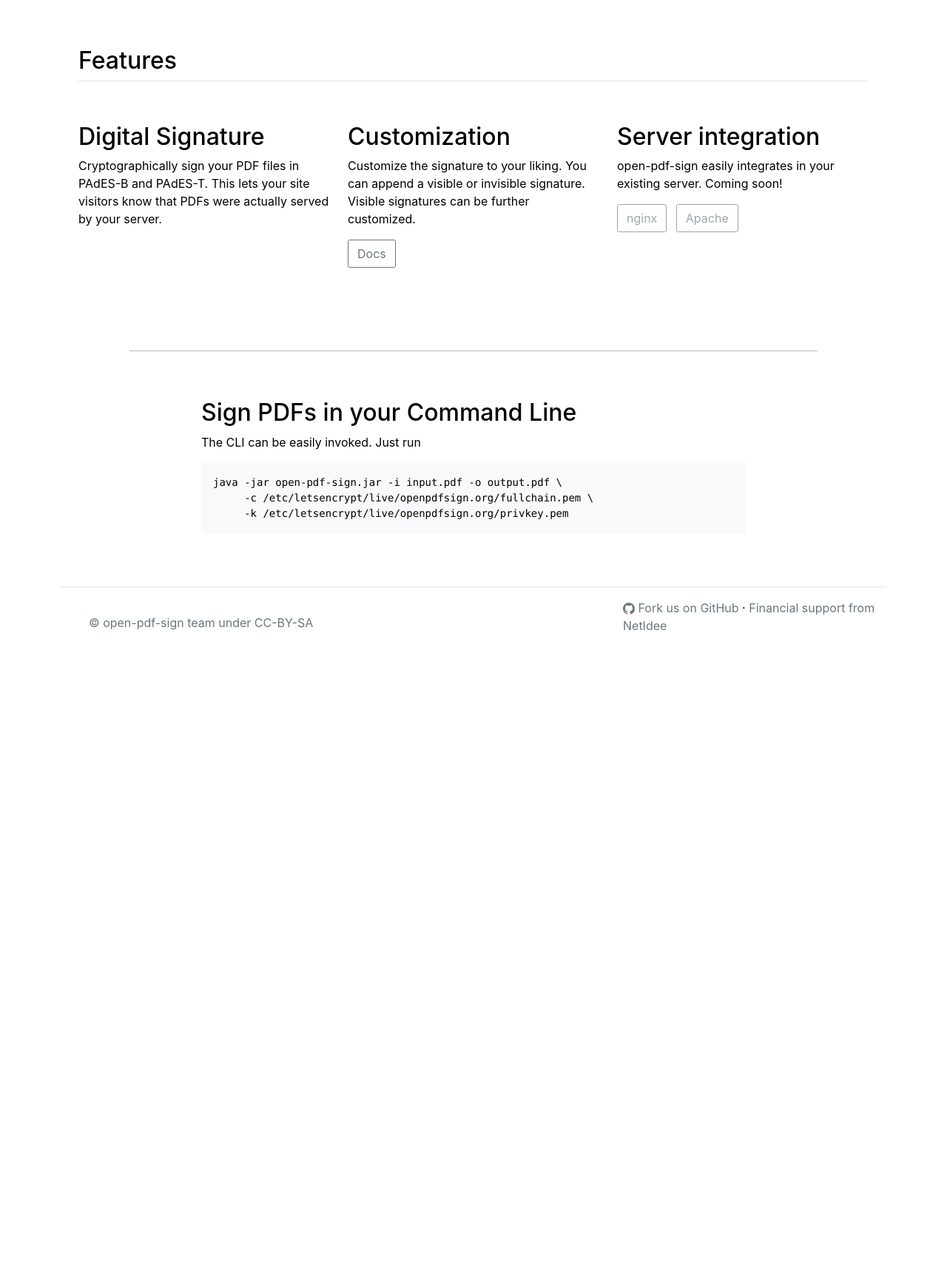
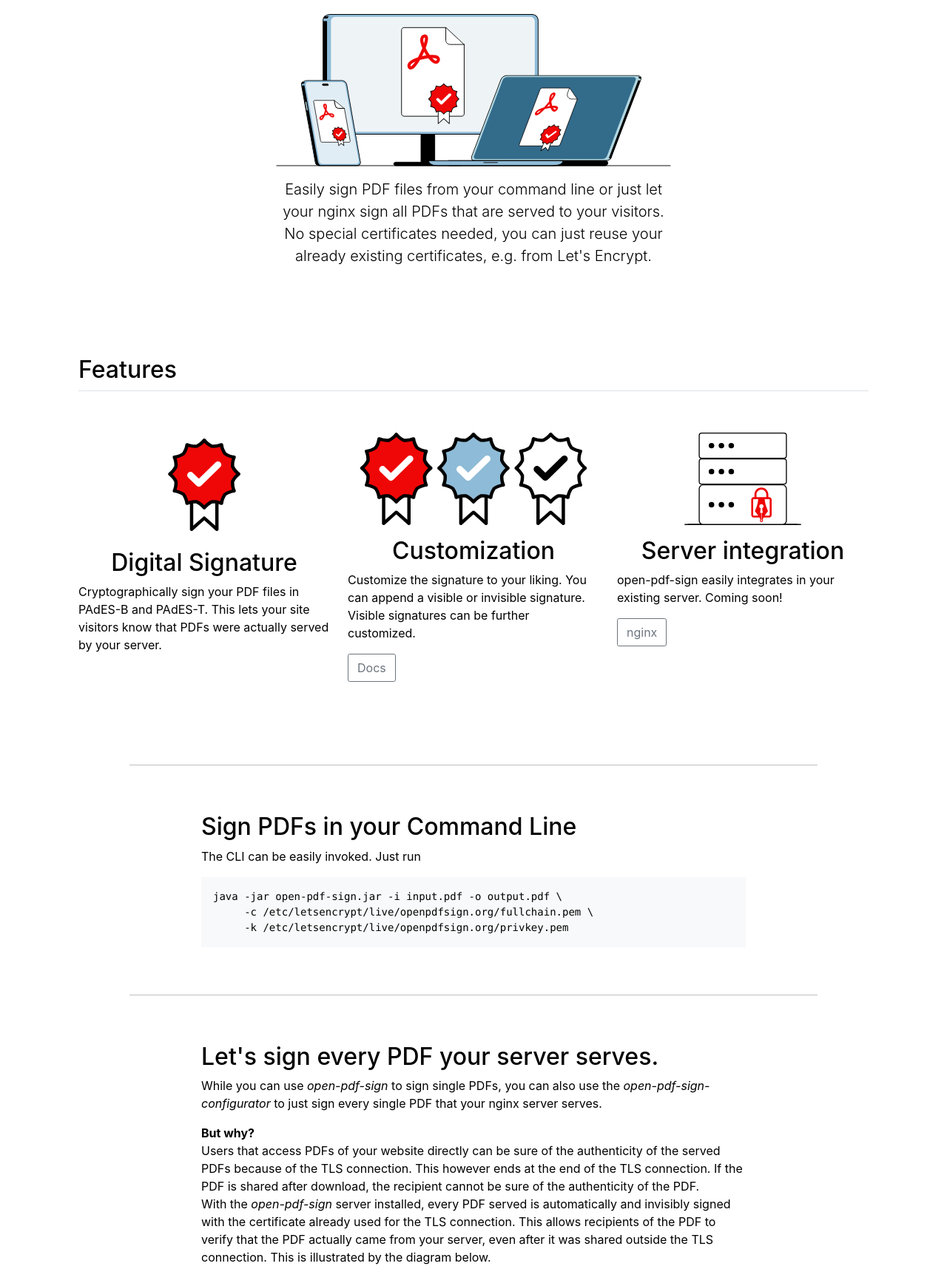
Before and after one commit to open-pdf-sign/open-pdf-sign-website, a website built with webpack: page index.html in a window 1280 px wide. Shown: the part 477-2193 px from the top of the page at 74% size. Before the commit the page ends 1391 px from the top, so only its background shows below. Built offline with nearby package versions, Linux system fonts and the light colour scheme.

Commit message:
add icons, link to configurator

```diff
--- a/index.html
+++ b/index.html
@@ -21,7 +21,7 @@
 
         <img src="images/openpdfsign.svg" class="display-5 logo pb-4 img-fluid" alt="open-pdf-sign Logo" id="openpdfsign-logo" />
         <div class="col-lg-6 mx-auto">
-            <p class="lead mb-4">Sign PDF files digitally from CLI or your webserver. <br>No special certificates needed, you can just reuse your already existing certificates, e.g. from Let's Encrypt.</p>
+            <p class="lead mb-4">Sign PDF files digitally from CLI or your webserver</p>
             <div class="d-grid gap-2 d-sm-flex justify-content-sm-center">
                 <a href="https://github.com/open-pdf-sign/open-pdf-sign/releases" class="btn btn-primary btn-lg px-4 gap-3">Download</a>
                 <a href="https://github.com/open-pdf-sign/open-pdf-sign" class="btn btn-outline-secondary btn-lg px-4">Docs</a>
@@ -31,19 +31,43 @@
 </div>
 
 <div class="container">
-    <div class="container px-4 py-5" id="hanging-icons">
+    <div class="container px-4 py-5">
+        <div class="col-md-6 mx-auto">
+            <img src="images/header_illustration.svg" class="w-100 my-3">
+        </div>
+        <div class="col-md-6 mx-auto">
+            <div class="lead mb-4 text-center">
+                <p>
+                Easily sign PDF files from your command line or just let your nginx sign all
+                    PDFs that are served to your visitors.
+
+                No special certificates needed, you can just
+                reuse your already existing certificates, e.g. from Let's Encrypt.
+                </p>
+            </div>
+        </div>
+    </div>
+</div>
+
+<div class="container">
+    <div class="container px-4 py-5" id="ops-features">
         <h2 class="pb-2 border-bottom">Features</h2>
         <div class="row g-4 py-5 row-cols-1 row-cols-lg-3">
             <div class="col d-flex align-items-start">
-
                 <div>
-                    <h2>Digital Signature</h2>
+                    <div class="feature-icon text-center">
+                        <img src="images/certificate.svg" class="w-50 my-2">
+                    </div>
+                    <h2 class="pt-3 text-center">Digital Signature</h2>
                     <p>Cryptographically sign your PDF files in PAdES-B and PAdES-T. This lets your site visitors know that PDFs were actually served by your server.</p>
                 </div>
             </div>
             <div class="col d-flex align-items-start">
                 <div>
-                    <h2>Customization</h2>
+                    <div class="feature-icon text-center">
+                        <img src="images/certificates.svg" class="w-100">
+                    </div>
+                    <h2 class="pt-3 text-center">Customization</h2>
                     <p>Customize the signature to your liking. You can append a visible or invisible signature. Visible signatures can be further customized.</p>
                     <a href="https://github.com/open-pdf-sign/open-pdf-sign" class="btn btn-outline-secondary">
                         Docs
@@ -51,15 +75,14 @@
                 </div>
             </div>
             <div class="col d-flex align-items-start">
-
                 <div>
-                    <h2>Server integration</h2>
+                    <div class="feature-icon text-center">
+                        <img src="images/server.svg" class="w-100">
+                    </div>
+                    <h2 class="pt-3 text-center">Server integration</h2>
                     <p>open-pdf-sign easily integrates in your existing server. Coming soon!</p>
-                    <a href="#" class="btn btn-outline-secondary disabled me-2" aria-disabled="true">
+                    <a href="https://github.com/open-pdf-sign/open-pdf-sign-configurator" class="btn btn-outline-secondary me-2" aria-disabled="true">
                         nginx
-                    </a>
-                    <a href="#" class="btn btn-outline-secondary disabled" aria-disabled="true">
-                        Apache
                     </a>
                 </div>
             </div>
@@ -109,6 +132,34 @@
     </div>
 
 </div>
+<div class="container">
+    <hr class="col-lg-10 offset-lg-1" />
+</div>
+<div class="container py-5">
+    <div class="row">
+        <div class="col-lg-8 offset-lg-2">
+            <h2>Let's sign every PDF your server serves.</h2>
+            <p>
+                While you can use <i>open-pdf-sign</i> to sign single PDFs, you can also use the <i>open-pdf-sign-configurator</i>
+                to just sign every single PDF that your nginx server serves.
+            </p>
+            <p>
+                <b>But why?</b><br/>
+                Users that access PDFs of your website directly can be sure of the authenticity of the served PDFs
+                because of the TLS connection. This however ends at the end of the TLS connection. If the PDF
+                is shared after download, the recipient cannot be sure of the authenticity of the PDF.<br/>
+                With the <i>open-pdf-sign</i> server installed, every PDF served is automatically and invisibly
+                signed with the certificate already used for the TLS connection. This allows recipients of the PDF
+                to verify that the PDF actually came from your server, even after it was shared outside the TLS
+                connection. This is illustrated by the diagram below.
+            </p>
+            <p>
+                <img src="images/desktop_illustration.svg" class="w-100 d-none d-md-block py-2">
+                <img src="images/mobile_illustration.svg" class="w-100 d-md-none py-2">
+            </p>
+        </div>
+    </div>
+</div>
 
 
 <!-- FOOTER -->
--- a/src/scss/main.scss
+++ b/src/scss/main.scss
@@ -32,3 +32,8 @@ body {
 #openpdfsign-logo {
   width: 400px;
 }
+
+#ops-features img {
+  height: 125px;
+
+}
```
Also changed, not shown: src/images/certificate.svg (added), src/images/certificates.svg (added), src/images/desktop_illustration.svg (added), src/images/favicon.png (added), src/images/header_illustration.svg (added), src/images/mobile_illustration.svg (added), src/images/server.svg (added).
